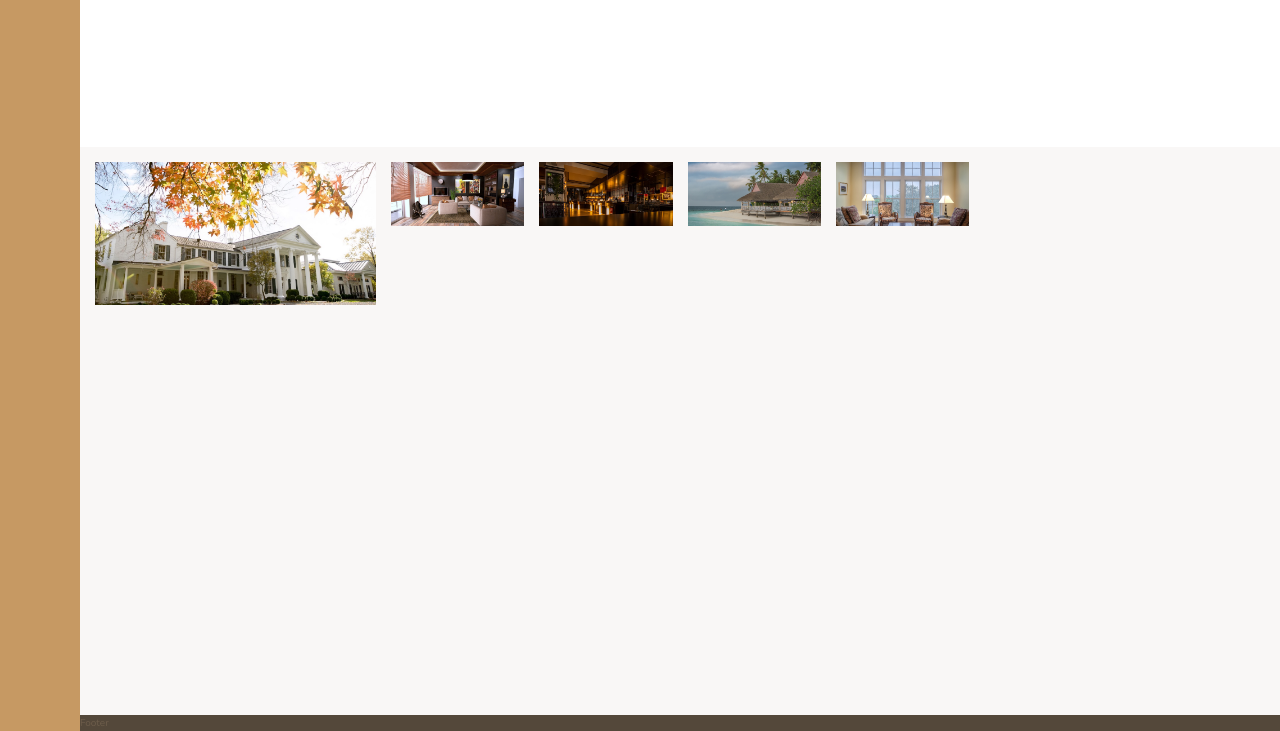
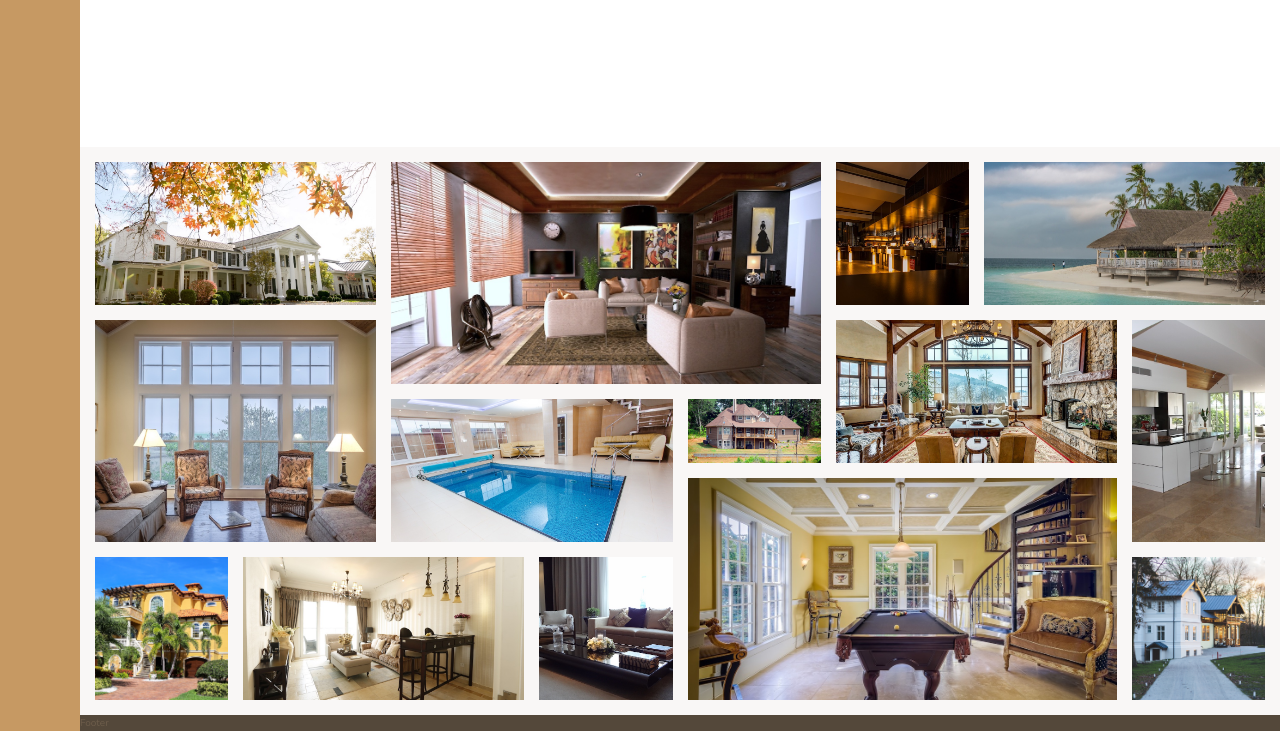
Before and after one commit to d88naimi/Nexter, a website: page index.html in a window 1280 px wide. Shown: the part 2925-3656 px from the top of the page. Drawn offline with nearby package versions, Linux system fonts and the light colour scheme.

Commit message:
gallery grid content and styles loaded in

```diff
--- a/index.html
+++ b/index.html
@@ -320,6 +320,33 @@
       <figure class="gallery__item gallery__item--5">
         <img src="img/gal-5.jpeg" alt="Gallery image 5" class="gallery__img" />
       </figure>
+      <figure class="gallery__item gallery__item--6">
+        <img src="img/gal-6.jpeg" alt="Gallery image 6" class="gallery__img" />
+      </figure>
+      <figure class="gallery__item gallery__item--7">
+        <img src="img/gal-7.jpeg" alt="Gallery image 7" class="gallery__img" />
+      </figure>
+      <figure class="gallery__item gallery__item--8">
+        <img src="img/gal-8.jpeg" alt="Gallery image 8" class="gallery__img" />
+      </figure>
+      <figure class="gallery__item gallery__item--9">
+        <img src="img/gal-9.jpeg" alt="Gallery image 9" class="gallery__img" />
+      </figure>
+      <figure class="gallery__item gallery__item--10">
+        <img src="img/gal-10.jpeg" alt="Gallery image 10" class="gallery__img" />
+      </figure>
+      <figure class="gallery__item gallery__item--11">
+        <img src="img/gal-11.jpeg" alt="Gallery image 11" class="gallery__img" />
+      </figure>
+      <figure class="gallery__item gallery__item--12">
+        <img src="img/gal-12.jpeg" alt="Gallery image 12" class="gallery__img" />
+      </figure>
+      <figure class="gallery__item gallery__item--13">
+        <img src="img/gal-13.jpeg" alt="Gallery image 13" class="gallery__img" />
+      </figure>
+      <figure class="gallery__item gallery__item--14">
+        <img src="img/gal-14.jpeg" alt="Gallery image 14" class="gallery__img" />
+      </figure>
     </section>
     <footer class="footer">Footer</footer>
   </body>
--- a/sass/_gallery.scss
+++ b/sass/_gallery.scss
@@ -13,6 +13,59 @@
             grid-row: 1 / 3;
             grid-column: 1 / 3;
         }
+        &--2{
+            grid-row: 1/ 4;
+            grid-column: 3 / 6;
+        }
+        &--3{
+            grid-row: 1 / 3;
+            grid-column: 6 / 7;
+        }
+        &--4{
+            grid-row: 1 / 3;
+            grid-column: 7 / 9;
+        }
+        &--5{
+            grid-row: 3 / 6;
+            grid-column: 1 / 3;
+        }
+        &--6{
+            grid-row: 4 / 6;
+            grid-column: 3 / 5;
+        }
+        &--7{
+            grid-row: 4 / 5;
+            grid-column: 5 / 6;
+        }
+        &--8{
+            grid-row: 3 / 5;
+            grid-column: 6 / 8;
+        }
+        &--9{
+            grid-row: 3 / 6;
+            grid-column: 8 / 9;
+        }
+        &--10{
+            grid-row: 6 / 8;
+            grid-column: 1 / 2;
+        }
+        &--11{
+            grid-row: 6 / 8;
+            grid-column: 2 / 4;
+        }
+        &--12{
+            grid-row: 6 / 8;
+            grid-column: 4 / 5;
+        }
+        &--13{
+            grid-row: 5 / 8;
+            grid-column: 5 / 8;
+        }
+
+        &--14{
+            grid-row: 6 / 8;
+            grid-column: 8 / 9;
+        }
     }
 
 
@@ -21,6 +74,5 @@
         height: 100%;
         object-fit: cover;
         display: block;
-
     }
 }
```
Also changed, not shown: css/style.css.
